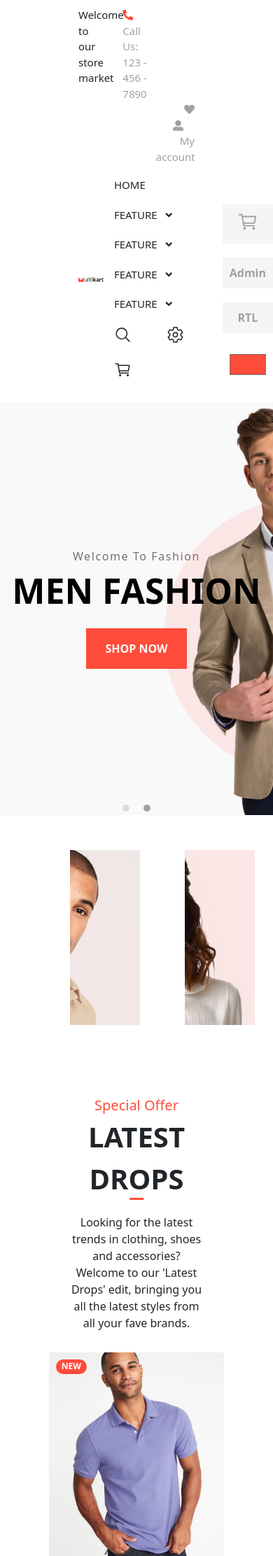
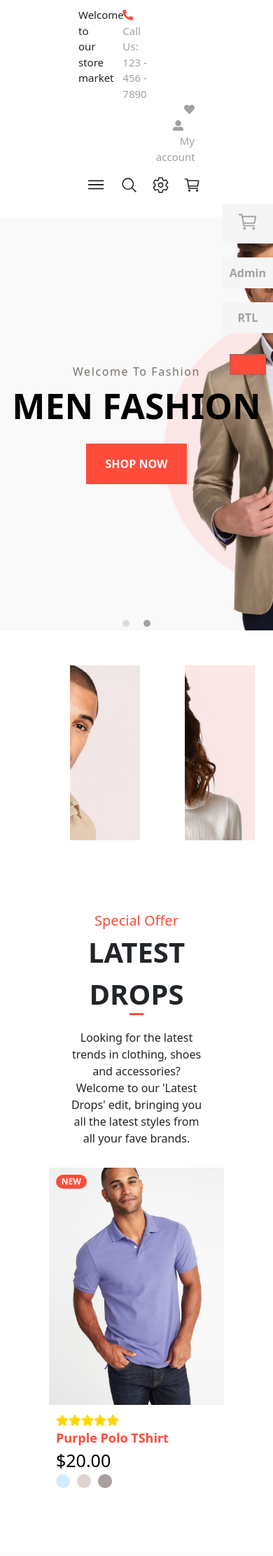
Before and after one commit to ChristopherJamesLeo/project-16-ecomin_shopping_site, a PHP site: page / in a window 390 px wide. Shown: the top 2224 px of the page at 70% size. Run offline with PHP 8.4, Linux system fonts and the light colour scheme; some libraries are stand-ins or nearby versions.

Commit message:
fixerror

```diff
--- a/css/style.css
+++ b/css/style.css
@@ -87,6 +87,9 @@ header {
 .logo {
     width: 200px;
 }
+.navbar {
+    display: flex;
+}
 .navbar .nav-item {
     padding: 10px 15px;
 }
@@ -107,6 +110,80 @@ header {
 }
 .navbar-container .navbar .nav-item a span{
     background-color: var(--global-color);
+}
+.navbar-container .navbar-tool-list .nav_tool{
+    font-size: 25px;
+    padding: 10px;
+}
+.navbar-container .navbar-tool-list .nav_tool a {
+    color: inherit;
+}
+.navbar-container .navbar-tool-list .nav_tool:hover {
+    color: var(--global-color);
+}
+.navbar-container .navbar-tool-list .nav_tool:hover .search-box-container {
+    display: block;
+    animation: showCartedlistAni 0.3s linear 0s 1 forwards;
+}
+.navbar-container .navbar-tool-list .search-box-container {
+    width: 400px;
+    display: none;
+}
+.navbar-tool-list .nav_tool .search-box-container .search-box .search-result-container .search-result-items {
+    padding: 10px;
+    background-color: var(--global-color-white);
+}
+.navbar-tool-list .nav_tool .search-box-container .search-box .search-result-container .search-result-items .search-result-item-img {
+    width: 50px;
+}
+.navbar-tool-list .nav_tool .search-box-container .search-box .search-result-container .search-result-items .search-result-item-name {
+    font-size: 18px;
+    font-style: italic;
+    font-weight: 600;
+}
+.navbar-container .navbar-tool-list .nav_cart_list-show .show-carted-list {
+    display: none;
+}
+.navbar-container .navbar-tool-list .nav_cart_list-show:hover .show-carted-list {
+    display: block;
+    /* animation: name duration timing-function delay iteration-count direction fill-mode; */
+    animation: showCartedlistAni 0.3s linear 0s 1 forwards
+}
+@keyframes showCartedlistAni {
+    0%{
+        transform: translateY(50px);
+        opacity: 0;
+    }
+    100%{
+        transform: translateY(0%);
+        opacity: 1;
+    }
+}
+.show-carted-list .carted-list {
+    font-size: 18px;
+}
+.show-carted-list .carted-list .show-carted-li {
+    width: 300px;
+    padding: 10px;
+}
+.show-carted-list .carted-list .show-carted-li .product-img {
+    width: 40px;
+}
+.show-carted-list .carted-list .show-carted-li .prouct-delete-cart-btn {
+    color: var(--global-text-secondary-color);
+}
+.show-carted-list .carted-list .show-carted-li .prouct-delete-cart-btn:hover {
+    color: var(--global-color);
+}
+.navbar-container .nav-bar-slide-show-container {
+    display: none;
+}
+.nav-bar-slide-show-container .nav-bar-slide-show-btn {
+    padding: 10px;
+    font-size: 30px;
+}
+.nav-bar-slide-show-container .nav-bar-slide-show-btn:hover{
+    color: var(--global-color);
 }
 .banner-slide {
     overflow: hidden;
@@ -277,6 +354,23 @@ header {
     overflow: hidden;
     /* height: 500px; */
     /* background-color: #a1a1a1; */
+}
+.clone_img_container {
+
+}
+/* .img-animate {
+    animation: product-ani 0.5s linear 0s 1 forwards;
+} */
+@keyframes product-ani {
+    0%{
+        transform: scale(1);
+        opacity: 0.5;
+
+    }
+    100% {
+        transform: scale(0);
+
+    }
 }
 .items-content-container {
     padding: 10px 10px;
--- a/index.html
+++ b/index.html
@@ -20,6 +20,16 @@
     <!-- custom css -->
     <link rel="stylesheet" href="./css/style.css">
     <!-- <link rel="stylesheet" href="./css/media.css"> -->
+    <style>
+        @media (max-width:1000px){
+            .navbar {
+                display: none;
+            }
+            .navbar-container .nav-bar-slide-show-container {
+                display: block;
+            }
+        }
+    </style>
 </head>
 <body>
     <div class="control-page-container move_right z-50">
@@ -72,7 +82,7 @@
                         </div>
                     </div>
                 </div>
-                <div class="navbar-container">
+                <div class="navbar-container flex justify-between items-center">
                     <ul class="navbar">
                         <li class="nav-item"><a href="#" class="nav-link uppercase">Home</a></li>
                         <li class="nav-item relative"><a href="#" class="nav-link uppercase">feature <i class="fas fa-angle-down inline-block mx-2"></i></a>
@@ -111,13 +121,64 @@
                                 <li class="list-group-item uppercase"><a href="#">Home</a></li>
                             </ul>
                         </li>
-                        <li class="nav-item relative"><a href="#" class="nav-link uppercase"><ion-icon name="search-outline"></ion-icon></a>
-                        </li>
-                        <li class="nav-item relative"><a href="#" class="nav-link uppercase"><ion-icon name="settings-outline"></ion-icon></a>
-                        </li>
-                        <li class="nav-item relative"><a href="#" class="nav-link uppercase"><ion-icon name="cart-outline" class="relative"></ion-icon> <span  class="badge badge-carts rounded-full"></span></a>
-                        </li>
                     </ul>
+                    <div class="nav-bar-slide-show-container">
+                        <button type="button" class="nav-bar-slide-show-btn"><ion-icon name="menu-outline"></ion-icon></button>
+                    </div>
+                    <div class="navbar-tool-list flex">
+                        <div class="nav_tool relative"><a href="#" class="nav-tool-link uppercase"><ion-icon name="search-outline"></ion-icon></a>
+                            <div class="search-box-container absolute right-0 top-full">
+                                <div class="form-group search-box">
+                                    <input type="text" name="" id="search-items" class="form-control rounded-0">
+                                    <div class="search-result-container w-ful">
+                                        <div class="search-result-items flex justify-evenly items-center w-full">
+                                            <div class="search-result-item-img">
+                                                <img src="./assets/img/1(showList).jpg" class="w-full" alt="">
+
+                                            </div>
+                                            <div class="search-result-item-name">
+                                                <span class="item-name">Item 1</span>
+                                                <span class="item-price">item price</span>
+                                            </div>
+                                        </div>
+                                    </div>
+                                </div>
+                            </div>
+                        </div>
+                        <div class="nav_tool relative"><a href="#" class="nav-tool-link uppercase"><ion-icon name="settings-outline"></ion-icon></a>
+                        </div>
+                        <div class="nav_tool nav_cart_list-show relative"><a href="#" class="nav-tool-link uppercase"><ion-icon name="cart-outline" class="relative"></ion-icon> <span  class="badge badge-carts rounded-full"></span></a>
+                            <div class="show-carted-list absolute right-0 top-full">
+                                <ul class="list-group rounded-0 carted-list ">
+                                    <li class="list-group-item flex justify-between items-start show-carted-li">
+                                        <div class="product-img">
+                                            <img src="./assets/img/1(showList).jpg" class="w-full" alt="">
+                                        </div>
+                                        <div class="product-name">
+                                            <span>man</span><br>
+                                            <span>1 X $299</span>
+                                        </div>
+                                        <div class="prouct-delete-cart-btn">
+                                            <i class="fas fa-times"></i>
+                                        </div>
+                                    </li>
+                                    <li class="list-group-item flex justify-between items-start show-carted-li">
+                                        <div class="product-img">
+                                            <img src="./assets/img/1(showList).jpg" class="w-full" alt="">
+                                        </div>
+                                        <div class="product-name">
+                                            <span>man</span><br>
+                                            <span>1 X $299</span>
+                                        </div>
+                                        <div class="prouct-delete-cart-btn">
+                                            <i class="fas fa-times"></i>
+                                        </div>
+                                    </li>
+                                </ul>
+                            </div>
+                        </div>
+                    </div>
+
                 </div>
             </nav>
         </div>
@@ -187,7 +248,7 @@
             </div>
             <div class="latest-drop-body grid place-items-center ">
                 <div class="latest-drop-show-items-container flex justify-center items-center">
-                    <div class="latest-drop-show-items">
+                    <div class="latest-drop-show-items relative">
                         <a href="#" class="w-full product-photo-container">
                             <div class="latest-item-img-container w-full relative ">
                                 <div class="latest-item-img w-full h-full">
@@ -214,7 +275,9 @@
                             <p>$20.00</p>
                             <p class="colors"><span></span><span></span><span></span></p>
                         </div>
+                        <div class="clone_img_container absolute left-0 top-0"></div>
                     </div>
+
                 </div>
             </div>
 
@@ -244,7 +307,7 @@
             </div>
             <div class="latest-drop-body everyday-casual-body grid place-items-center ">
                 <div id="wfh_wear" class="latest-drop-show-items-container everyday-casual-items-container justify-center items-center">
-                    <div class="latest-drop-show-items">
+                    <div class="latest-drop-show-items relative">
                         <a href="#" class="w-full product-photo-container">
                             <div class="latest-item-img-container w-full relative ">
                                 <div class="latest-item-img w-full h-full">
@@ -271,6 +334,7 @@
                             <p>$20.00</p>
                             <p class="colors"><span></span><span></span><span></span></p>
                         </div>
+                        <div class="clone_img_container absolute left-0 top-0"></div>
                     </div>
                 </div>
                 <div id="work_casual" class="latest-drop-show-items-container everyday-casual-items-container justify-center items-center">
@@ -501,11 +565,6 @@
     </footer>
 
 
-
-
-
-
-
     <!-- bootstrap v-5.2 js-1 -->
     <script src="https://cdn.jsdelivr.net/npm/bootstrap@5.2.3/dist/js/bootstrap.bundle.min.js" integrity="sha384-kenU1KFdBIe4zVF0s0G1M5b4hcpxyD9F7jL+jjXkk+Q2h455rYXK/7HAuoJl+0I4" crossorigin="anonymous"></script>
     <!-- jQuery -->
--- a/js/home.js
+++ b/js/home.js
@@ -111,8 +111,14 @@ let getBadgeCarts = document.querySelectorAll(".badge-carts");
 console.log(getcartAdds);
 
 getcartAdds.forEach(function(getcartAdd){
-    getcartAdd.addEventListener("click",function(){
-        console.log(getcartAdd);
+    getcartAdd.addEventListener("click",function(e){
+        let getProductImg = e.target.parentElement.parentElement.parentElement.children[0];
+        console.log(getProductImg)
+
+        let cartPositionX = e.clientX;
+        let cartPositionY = e.clientY;
+        getProductImg.classList.add("latest-drop-show-items-ani")
+
         var cartCollection;
         if(localStorage.getItem("cartCollect")== null){
             cartCollection = [];
@@ -128,3 +134,24 @@ getcartAdds.forEach(function(getcartAdd){
 
     })
 })
+
+// $(document).ready(function(){
+//     let getCardAddJs = document.querySelectorAll(".cart-add");
+//     console.log(getCardAddJs);
+//     getCardAddJs.forEach(function(getCardAddj){
+//         console.log(getCardAddj);
+//         $(getCardAddj).click(function(e){
+//             console.log(this.parentElement.parentElement)
+//             let getImgContainer = this.parentElement.parentElement;
+//             $(getImgContainer).clone().appendTo(".clone_img_container")
+//             $(".clone_img_container").css(
+//                 {
+//                     "width" : "100%",
+//                     "height" : "100%",
+//                     "transform" : "scale(1)",
+//                     "animation": "product-ani 0.5s linear 0s"
+//                 }
+//             )
+//         })
+//     })
+// });
```
Also changed, not shown: product_page.html (+31 -0 lines), assets/img/1(showList).jpg (added), css/media.css (line endings or trailing spaces).
